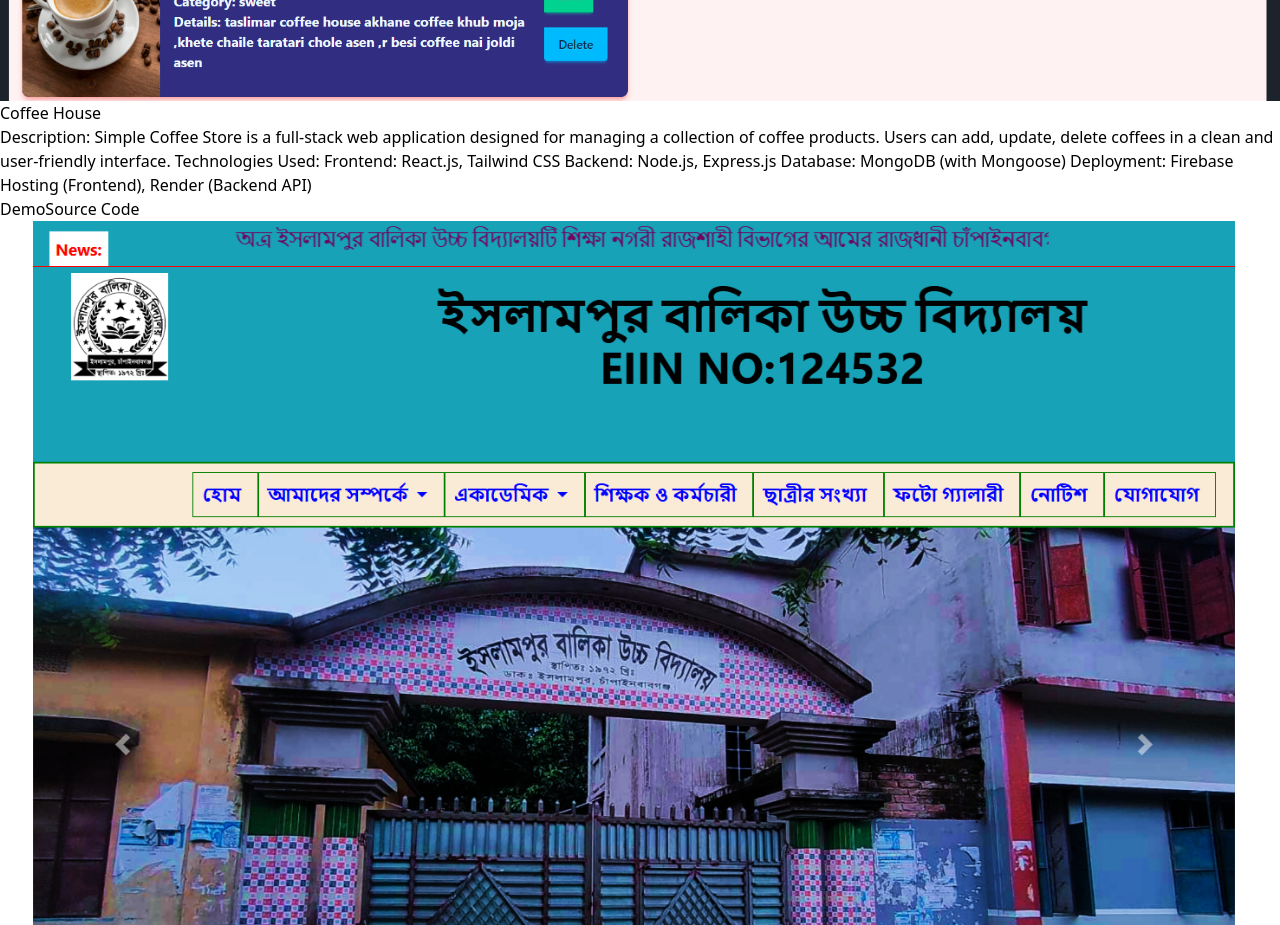
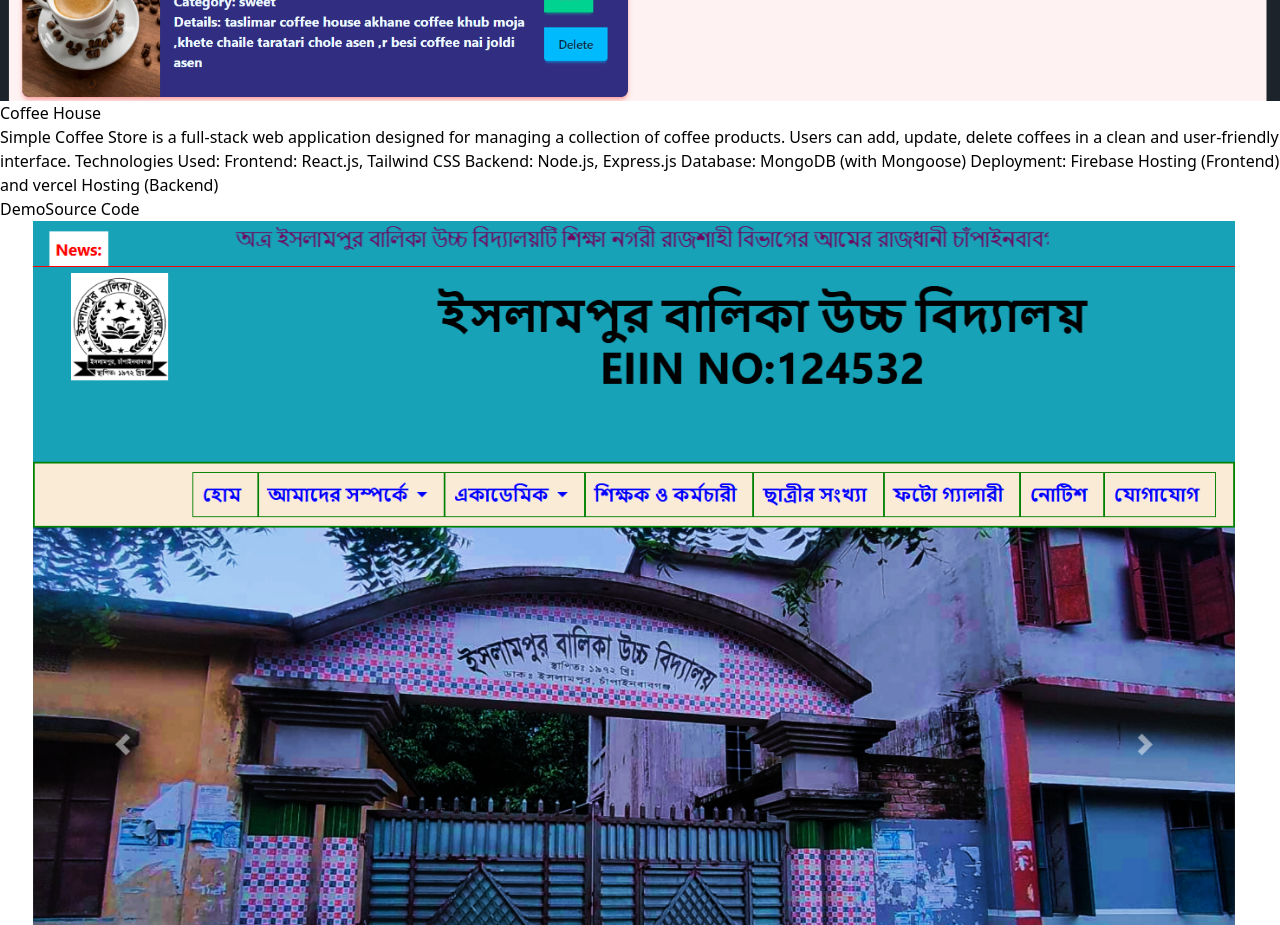
Before and after one commit to harunur6729/portfolio-react, a React (Vite) app: page / in a window 1280 px wide. Shown: the part 5060-5985 px from the top of the page. Built offline with nearby package versions, Linux system fonts and the light colour scheme.

Commit message:
coffee house souce updated

```diff
--- a/src/Components/Projects/Projects.jsx
+++ b/src/Components/Projects/Projects.jsx
@@ -30,9 +30,7 @@ const Projects = () => {
         <ProjectCard
           bannerImg={coffeeHouse}
           title="Coffee House"
-          main=" Description:
-Simple Coffee Store is a full-stack web application designed for managing a collection of coffee products. Users can add, update, delete coffees in a clean and user-friendly interface.
-
+          main="Simple Coffee Store is a full-stack web application designed for managing a collection of coffee products. Users can add, update, delete coffees in a clean and user-friendly interface.
 
 Technologies Used:
 Frontend: React.js, Tailwind CSS
@@ -41,9 +39,9 @@ Backend: Node.js, Express.js
 
 Database: MongoDB (with Mongoose)
 
-Deployment: Firebase Hosting (Frontend), Render (Backend API) "
+Deployment: Firebase Hosting (Frontend) and vercel Hosting (Backend)"
           demoLink="https://coffee-store-b0743.web.app/"
-          sourceLink="https://github.com/harunur6729/coffee-store-client"
+          sourceLink="https://github.com/harunur6729/simple-coffee-house"
         />
 
         <ProjectCard
```
